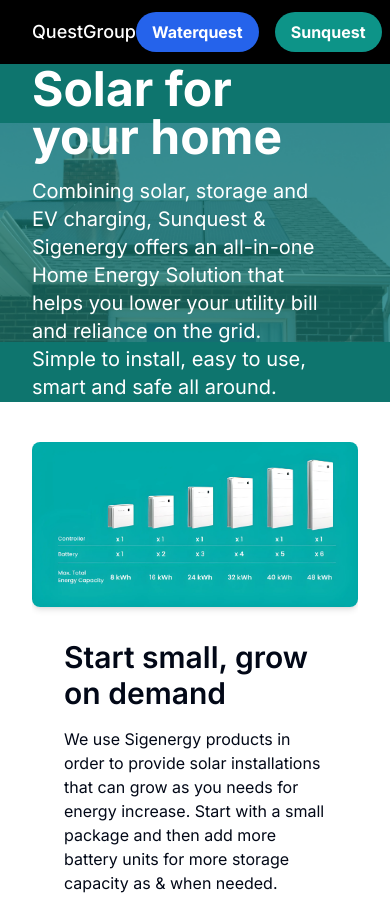
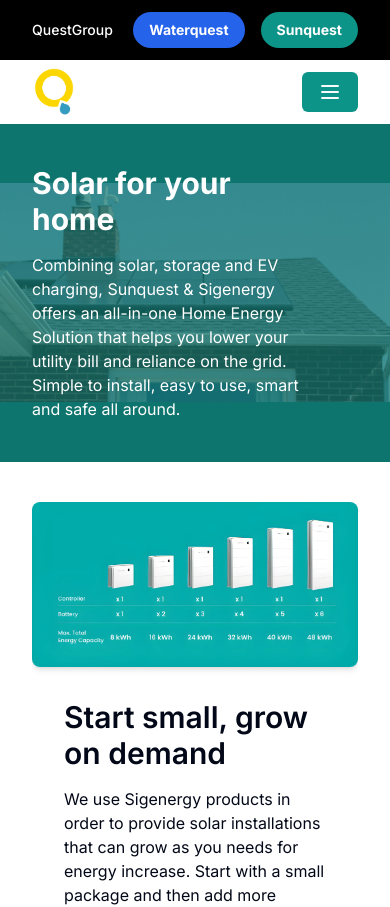
Before and after one commit to PhilaniNcube/questgroup, a Next.js app: page /sunquest/home in a window 390 px wide. Shown: the top 907 px of the page. Built offline with nearby package versions, Linux system fonts and the light colour scheme.

Commit message:
Update home-solar-hero and home-solar-products components

```diff
--- /dev/null
+++ b/app/sunquest/_components/navigation/mobile-sheet.tsx
@@ -0,0 +1,47 @@
+"use client"
+import {
+  Sheet,
+  SheetClose,
+  SheetContent,
+  SheetDescription,
+  SheetFooter,
+  SheetHeader,
+  SheetTitle,
+  SheetTrigger,
+} from "@/components/ui/sheet";
+import { Button } from "@/components/ui/button";
+import { MenuIcon } from "lucide-react";
+import { Separator } from "@/components/ui/separator";
+import Link from "next/link";
+import { useState } from "react";
+
+const MobileSheet = () => {
+
+  const [open, setOpen] = useState(false)
+
+  return (
+    <Sheet open={open} onOpenChange={setOpen}>
+      <SheetTrigger asChild>
+        <Button className="bg-teal-600">
+          <MenuIcon className="text-slate-50" size={24} />
+        </Button>
+      </SheetTrigger>
+      <SheetContent>
+        <SheetHeader>
+          <SheetTitle>Menu</SheetTitle>
+          <SheetClose />
+        </SheetHeader>
+        <Separator />
+        <div onClick={() => setOpen(false)} className="mt-4 flex flex-col space-y-3">
+          <Link className="text-lg font-medium" href="/sunquest/home">
+            Home Solar
+          </Link>
+          <Link className="text-lg font-medium" href="/sunquest/business">
+            Business Solar
+          </Link>
+        </div>
+      </SheetContent>
+    </Sheet>
+  );
+};
+export default MobileSheet;
--- /dev/null
+++ b/app/sunquest/_components/navigation/mobile.tsx
@@ -0,0 +1,19 @@
+"use client"
+
+import Image from "next/image";
+import Link from "next/link";
+import MobileSheet from "./mobile-sheet";
+
+const MobileNav = () => {
+  return <div className="flex justify-between items-center lg:hidden py-2">
+    <div className="container flex justify-between items-center">
+      <Link href="/sunquest" className="text-lg font-medium">
+        <Image src="/images/sunquest-icon.png" alt="Sunquest" width={4500} height={4500} className="w-12 object-cover" />
+      </Link>
+      <div>
+        <MobileSheet />
+      </div>
+    </div>
+  </div>;
+};
+export default MobileNav;
--- a/app/sunquest/home/_components/home-solar-hero.tsx
+++ b/app/sunquest/home/_components/home-solar-hero.tsx
@@ -6,10 +6,10 @@
       <div className="absolute inset-0 bg-teal-700/70 lg:bg-teal-700/0">
         <div className="container h-full grid grid-cols-1 lg:grid-cols-2">
           <div className="flex flex-col justify-center h-full pr-10">
-            <h1 className="text-white text-5xl font-bold">
+            <h1 className="text-white text-3xl lg:text-5xl font-bold">
               Solar for your home
             </h1>
-            <p className="text-white text-xl mt-4">
+            <p className="text-white text-md md:text-xl mt-4">
               Combining solar, storage and EV charging, Sunquest & Sigenergy
               offers an all-in-one Home Energy Solution that helps you lower
               your utility bill and reliance on the grid. Simple to install,
--- a/app/sunquest/home/_components/home-solar-products.tsx
+++ b/app/sunquest/home/_components/home-solar-products.tsx
@@ -38,7 +38,7 @@
             </h2>
             <p className="text-md leading-6 mt-4">{controller.description}</p>
             <p className="text-md leading-6 mt-4">{controller.sizes}</p>
-            <div className="flex justify-between mt-4">
+            <div className="flex justify-between flex-col md:flex-row gap-4 mt-4">
               <div className="w-full">
                 <h3 className="font-semibold text-lg">Functions</h3>
                 <ul className="list-disc list-inside text-sm flex flex-col gap-y-3 pl-4">
--- a/app/sunquest/layout.tsx
+++ b/app/sunquest/layout.tsx
@@ -1,9 +1,11 @@
 import DesktopNavigation from "./_components/navigation/desktop";
+import MobileNav from "./_components/navigation/mobile";
 
 const layout = ({ children }: { children: React.ReactNode }) => {
   return (
     <div>
       <DesktopNavigation />
+      <MobileNav />
       {children}
     </div>
   );
--- a/components/navigation/navbar.tsx
+++ b/components/navigation/navbar.tsx
@@ -4,19 +4,19 @@
   return (
     <header className="bg-black">
       <div className="container py-3 flex justify-between items-center">
-        <Link href="/" className="text-lg font-medium text-white">
+        <Link href="/" className="text-sm sm:text-lg font-medium text-white">
           QuestGroup
         </Link>
         <nav className="flex items-center space-x-4">
           <Link
             href="/waterquest"
-            className="bg-blue-600 hover:bg-blue-800 text-white rounded-full px-4 py-2 font-bold"
+            className="bg-blue-600 hover:bg-blue-800 text-sm sm:text-lg text-white rounded-full px-4 py-2 font-bold"
           >
             Waterquest
           </Link>
           <Link
             href="/sunquest"
-            className="bg-teal-600 hover:bg-teal-800 text-white rounded-full px-4 py-2 font-bold"
+            className="bg-teal-600 hover:bg-teal-800 text-sm sm:text-lg text-white rounded-full px-4 py-2 font-bold"
           >
             Sunquest
           </Link>
```
